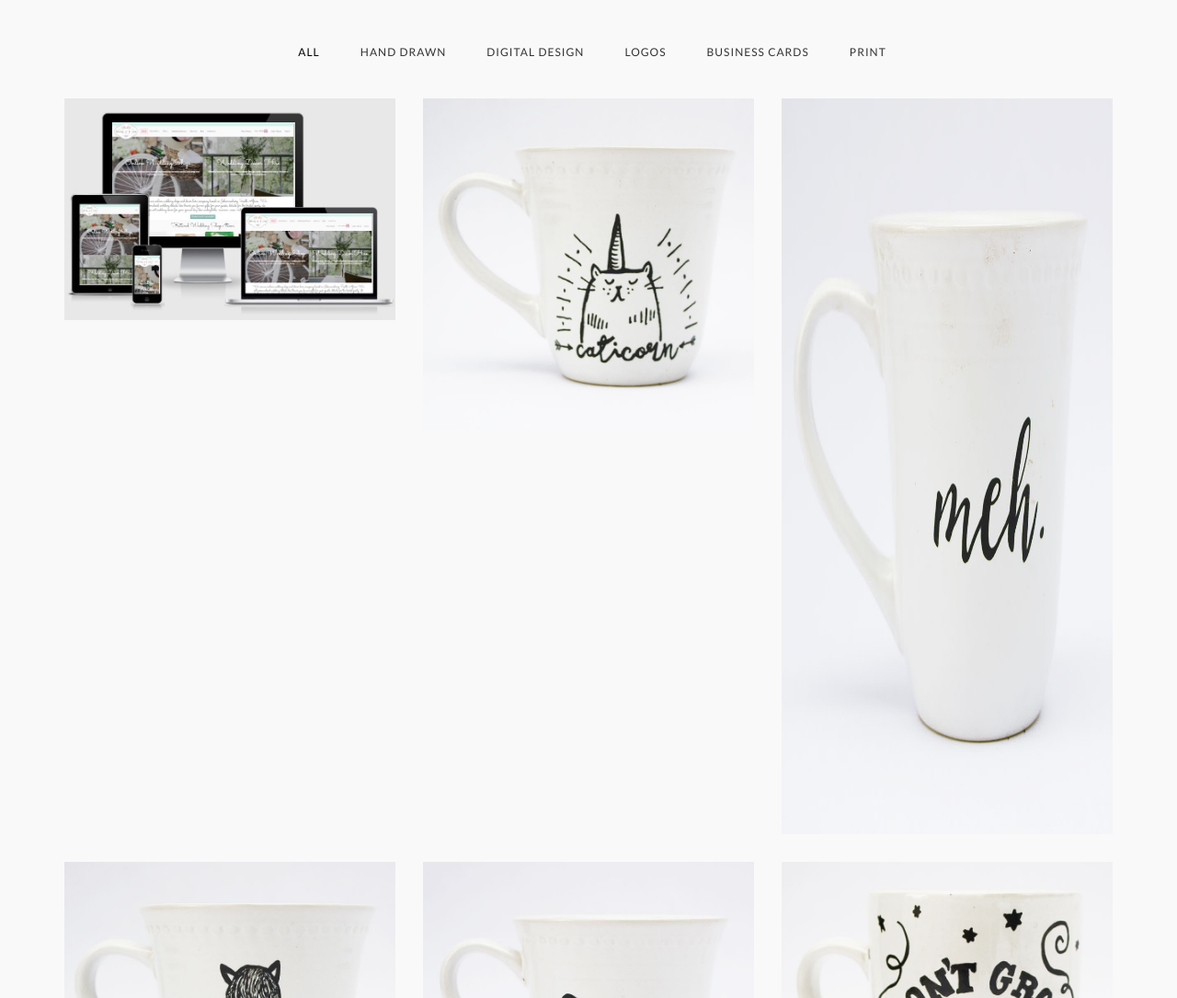
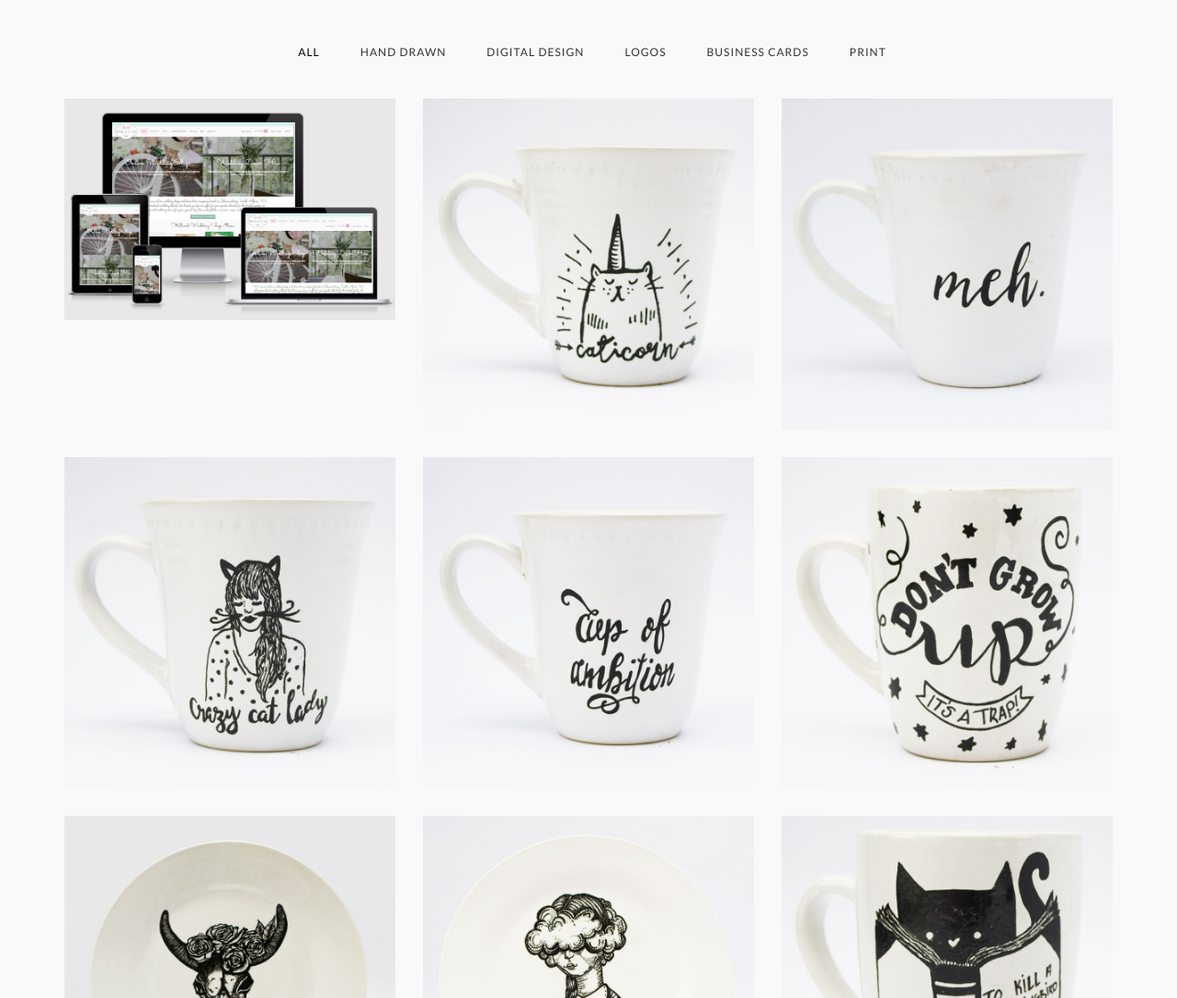
Before and after one commit to laikenkuiken/laikenkuiken.github.io, a plain HTML site: page index.html in a window 1280 px wide. Shown: the part 1715-2800 px from the top of the page at 92% size. Drawn offline with Linux system fonts and the light colour scheme.

Commit message:
Made portfolio changes

```diff
--- a/index.html
+++ b/index.html
@@ -298,7 +298,7 @@
                     <div class="col-md-4 col-sm-4 mix handdrawn">
                         <div class="item">
                             <a href="assets/images/portfolio/coffee-mug-meh.jpg" class="work-popup">
-                                <img src="assets/images/portfolio/coffee-mug-meh.jpg" height="800" width="800"/>
+                                <img src="assets/images/portfolio/coffee-mug-meh.jpg"/>
                             </a>
                         </div>
                     </div>
```
